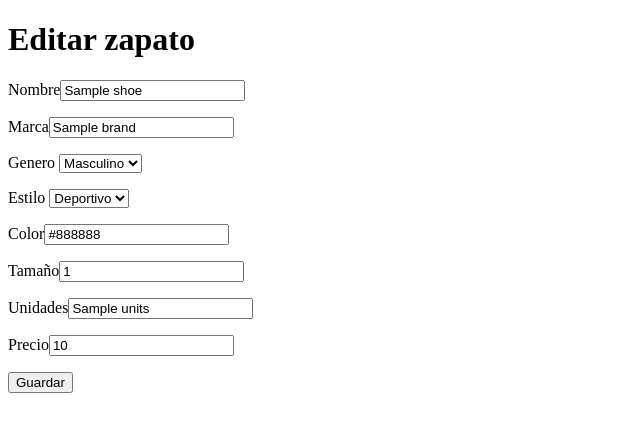
After one commit to ivanjuarezb/managementShoes, a PHP site: template view/update.php in a window 1280 px wide. The commit adds this page. Shown: the top 432 px of the page, without its empty margins (0-640 px from the left). Run offline with PHP 8.4, Linux system fonts and the light colour scheme; the template is opened without the code that fills it: most values are stand-ins (such as "Sample title", 1, 10 or a date in 2020).

Commit message:
CRUD Completed

```diff
--- a/view/home.php
+++ b/view/home.php
@@ -21,6 +21,7 @@
                     <th>Precio</th>
                     <th>Fecha de registro</th>
                     <th>Imagén</th>
+                    <th>Editar</th>
                     <th>Eliminar</th>
                 </tr>
                 <?php
@@ -37,6 +38,7 @@
                         echo '<td>'.$shoe->price.'</td>';
                         echo '<td>'.$shoe->datetime.'</td>';
                         echo '<td><img src="'.'resources/images/'.$shoe->image.'"/></td>';
+                        echo '<td><a href="?method=update&id='.$shoe->id.'">Editar</td>';
                         echo '<td><a href="?method=delete&id='.$shoe->id.'&nameImage='.$shoe->image.'">Eliminar</td>';
                         echo '</tr>';
                     }
--- /dev/null
+++ b/view/update.php
@@ -0,0 +1,36 @@
+<!DOCTYPE html>
+<html lang="es">
+    <head>
+        <meta charset="utf-8"/>
+        <title>Editar zapato</title>
+    </head>
+    <body>
+        <div id="container">
+            <h1>Editar zapato</h1>
+            <form method="POST" action="?method=save&update=true&id=<?php echo $shoe->id; ?>" enctype="multipart/form-data">
+                <p>Nombre<input type="text" name="name" value="<?php echo $shoe->name; ?>"/></p>
+                <p>Marca<input type="text" name="brand" value="<?php echo $shoe->brand ?>"/></p>
+                <p>Genero
+                    <select name="gender">
+                        <option value="masculino" <?php if($shoe->gender == 'masculino'){echo 'selected';}?>>Masculino</option>
+                        <option value="femenino" <?php if($shoe->gender == 'femenino'){echo 'selected';}?>>Femenino</option>
+                        <option value="unisex" <?php if($shoe->gender == 'uninex'){echo 'selected';}?>>Unisex</option>
+                    </select>
+                </p>
+                <p>Estilo
+                    <select name="style">
+                        <option value="deportivo" <?php if($shoe->style == 'deportivo'){echo 'selected';}?>>Deportivo</option>
+                        <option value="casual" <?php if($shoe->style == 'casual'){echo 'selected';}?>>Casual</option>
+                        <option value="formal" <?php if($shoe->style == 'formal'){echo 'selected';}?>>Formal</option>
+                    </select>
+                </p>
+                <p>Color<input type="text" name="color" value="<?php echo $shoe->color ?>"/></p>
+                <p>Tamaño<input type="text" name="size" value="<?php echo $shoe->size ?>"/></p>
+                <p>Unidades<input type="text" name="units" value="<?php echo $shoe->units ?>"/></p>
+                <p>Precio<input type="text" name="price" value="<?php echo $shoe->price ?>"/></P>
+
+                <input type="submit" name="update" value="Guardar"/>
+            </form>
+        </div>
+    </body>
+</html>
```
Also changed, not shown: controller/controller.php (+15 -2 lines), model/shoe.php (+33 -0 lines).
